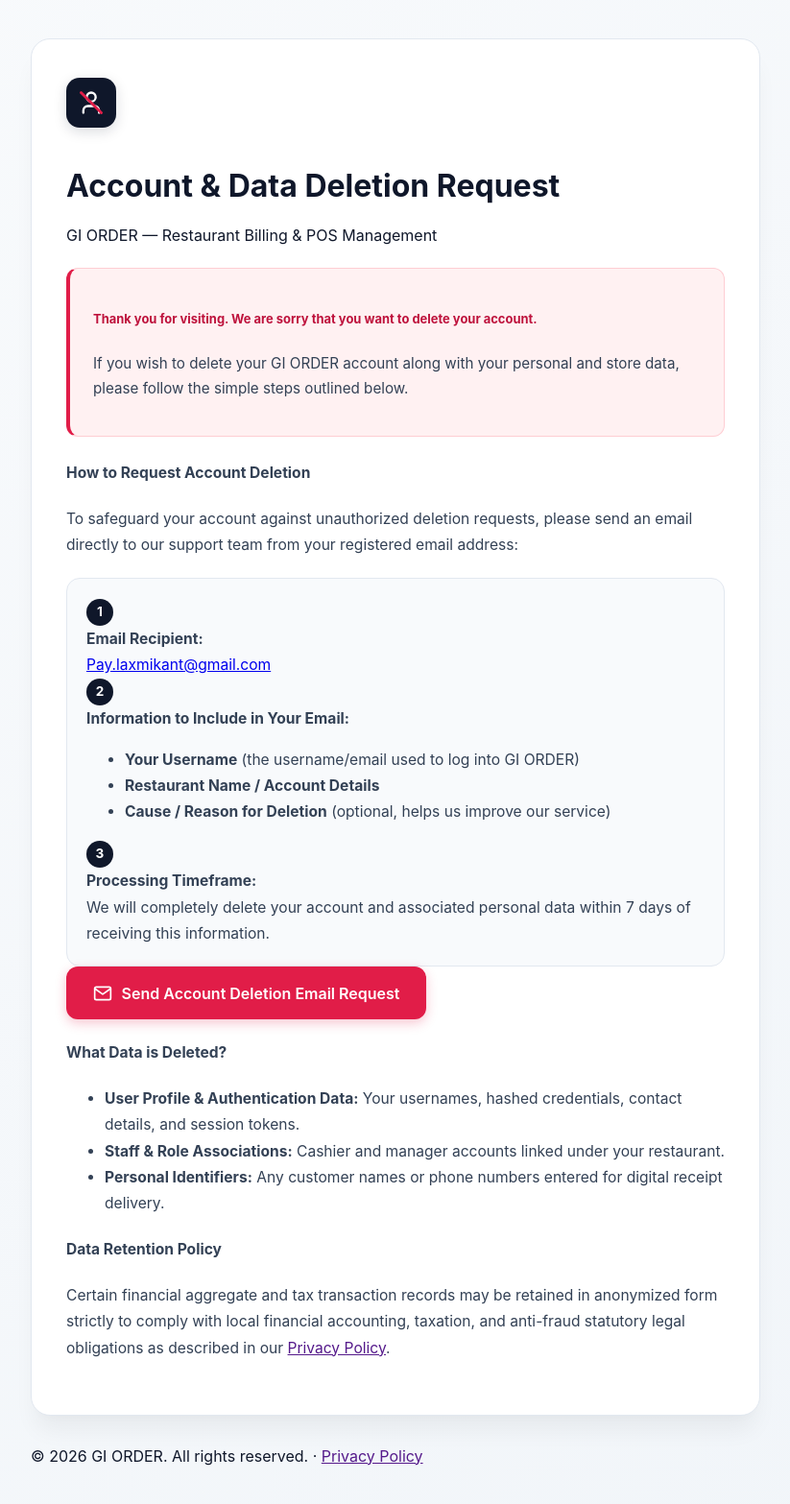
After one commit to Genziitian/dinner, a PHP site: template views/legal/delete_account.php in a window 1280 px wide. The commit adds this page. Shown: the whole page at 96% size, without its empty margins (228-1051 px from the left). Run offline with PHP 8.4, Linux system fonts and the light colour scheme; the template is opened without the code that fills it, so the values that code supplies are empty.

Commit message:
feat(legal): add account and data deletion request page at /delectac for Play Store compliance

```diff
--- /dev/null
+++ b/views/legal/delete_account.php
@@ -0,0 +1,214 @@
+<?php
+/**
+ * Account & Data Deletion Request Page
+ * GI ORDER - Restaurant Billing & Order Management System
+ */
+declare(strict_types=1);
+?>
+<!DOCTYPE html>
+<html lang="en">
+<head>
+    <meta charset="UTF-8">
+    <meta name="viewport" content="width=device-width, initial-scale=1.0, maximum-scale=1.0, user-scalable=no">
+    <meta name="theme-color" content="#0f172a">
+    <meta name="robots" content="noindex, nofollow">
+    <link rel="icon" type="image/svg+xml" href="<?= asset('icons/icon.svg') ?>">
+    <title>Delete Account & Data Deletion · GI ORDER</title>
+    <link rel="stylesheet" href="<?= asset('css/bootstrap.min.css') ?>">
+    <link rel="stylesheet" href="<?= asset('css/app.css') ?>">
+    <style>
+        body {
+            background: linear-gradient(135deg, #f8fafc 0%, #f1f5f9 100%);
+            min-height: 100vh;
+            font-family: -apple-system, BlinkMacSystemFont, "Segoe UI", Roboto, "Inter", sans-serif;
+            color: #0f172a;
+            margin: 0;
+            padding: 2.5rem 1.25rem;
+        }
+        .legal-container {
+            width: 100%;
+            max-width: 760px;
+            margin: 0 auto;
+        }
+        .legal-card {
+            background: #ffffff;
+            border: 1px solid #e2e8f0;
+            border-radius: 1.25rem;
+            box-shadow: 0 20px 25px -5px rgba(0, 0, 0, 0.05), 0 8px 10px -6px rgba(0, 0, 0, 0.02);
+            padding: 2.5rem 2.25rem;
+            margin-bottom: 2rem;
+        }
+        @media (max-width: 576px) {
+            .legal-card {
+                padding: 1.75rem 1.25rem;
+            }
+        }
+        .app-logo-badge {
+            width: 52px;
+            height: 52px;
+            background: #0f172a;
+            color: #ffffff;
+            border-radius: 14px;
+            display: inline-flex;
+            align-items: center;
+            justify-content: center;
+            box-shadow: 0 4px 14px rgba(15, 23, 42, 0.15);
+            margin-bottom: 1.25rem;
+        }
+        .app-logo-badge svg {
+            width: 28px;
+            height: 28px;
+            fill: none;
+            stroke: currentColor;
+            stroke-width: 2;
+            stroke-linecap: round;
+            stroke-linejoin: round;
+        }
+        .content-box {
+            font-size: 0.975rem;
+            line-height: 1.75;
+            color: #334155;
+        }
+        .highlight-notice {
+            background-color: #fff1f2;
+            border: 1px solid #fecdd3;
+            border-left: 4px solid #e11d48;
+            border-radius: 0.75rem;
+            padding: 1.25rem 1.5rem;
+            margin: 1.5rem 0;
+        }
+        .step-badge {
+            display: inline-flex;
+            align-items: center;
+            justify-content: center;
+            width: 28px;
+            height: 28px;
+            background: #0f172a;
+            color: #ffffff;
+            border-radius: 50%;
+            font-size: 0.85rem;
+            font-weight: 700;
+            margin-right: 0.6rem;
+        }
+        .btn-email-action {
+            display: inline-flex;
+            align-items: center;
+            justify-content: center;
+            gap: 0.6rem;
+            background: #e11d48;
+            color: #ffffff;
+            font-weight: 600;
+            font-size: 1rem;
+            padding: 0.85rem 1.75rem;
+            border-radius: 0.75rem;
+            text-decoration: none;
+            box-shadow: 0 4px 12px rgba(225, 29, 72, 0.25);
+            transition: all 0.2s ease;
+        }
+        .btn-email-action:hover {
+            background: #be123c;
+            color: #ffffff;
+            transform: translateY(-1px);
+            box-shadow: 0 6px 16px rgba(225, 29, 72, 0.35);
+        }
+        .info-card {
+            background: #f8fafc;
+            border: 1px solid #e2e8f0;
+            border-radius: 0.875rem;
+            padding: 1.25rem;
+            margin-top: 1.25rem;
+        }
+    </style>
+</head>
+<body>
+
+<div class="legal-container">
+    <div class="legal-card">
+        <div class="text-center mb-4">
+            <div class="app-logo-badge">
+                <svg viewBox="0 0 24 24">
+                    <path d="M19 21v-2a4 4 0 0 0-4-4H9a4 4 0 0 0-4 4v2"></path>
+                    <circle cx="12" cy="7" r="4"></circle>
+                    <line x1="3" y1="3" x2="21" y2="21" stroke="#e11d48" stroke-width="2.5"></line>
+                </svg>
+            </div>
+            <h1 class="h3 fw-bold text-dark mb-1">Account & Data Deletion Request</h1>
+            <p class="text-muted small">GI ORDER — Restaurant Billing & POS Management</p>
+        </div>
+
+        <div class="content-box">
+            <div class="highlight-notice">
+                <h5 class="fw-bold text-danger mb-2" style="color: #be123c !important;">
+                    Thank you for visiting. We are sorry that you want to delete your account.
+                </h5>
+                <p class="mb-0 text-secondary" style="font-size: 0.95rem;">
+                    If you wish to delete your GI ORDER account along with your personal and store data, please follow the simple steps outlined below.
+                </p>
+            </div>
+
+            <h4 class="fw-bold text-dark mt-4 mb-3">How to Request Account Deletion</h4>
+            <p>
+                To safeguard your account against unauthorized deletion requests, please send an email directly to our support team from your registered email address:
+            </p>
+
+            <div class="info-card">
+                <div class="d-flex align-items-start mb-3">
+                    <span class="step-badge">1</span>
+                    <div>
+                        <strong>Email Recipient:</strong><br>
+                        <a href="mailto:Pay.laxmikant@gmail.com" class="fw-semibold text-primary">Pay.laxmikant@gmail.com</a>
+                    </div>
+                </div>
+
+                <div class="d-flex align-items-start mb-3">
+                    <span class="step-badge">2</span>
+                    <div>
+                        <strong>Information to Include in Your Email:</strong>
+                        <ul class="mt-2 mb-0 ps-3">
+                            <li><strong>Your Username</strong> (the username/email used to log into GI ORDER)</li>
+                            <li><strong>Restaurant Name / Account Details</strong></li>
+                            <li><strong>Cause / Reason for Deletion</strong> (optional, helps us improve our service)</li>
+                        </ul>
+                    </div>
+                </div>
+
+                <div class="d-flex align-items-start">
+                    <span class="step-badge">3</span>
+                    <div>
+                        <strong>Processing Timeframe:</strong><br>
+                        <span class="text-dark fw-semibold">We will completely delete your account and associated personal data within 7 days of receiving this information.</span>
+                    </div>
+                </div>
+            </div>
+
+            <div class="text-center my-4">
+                <a href="mailto:Pay.laxmikant@gmail.com?subject=Account%20Deletion%20Request%20-%20GI%20ORDER&body=Hello%20GI%20ORDER%20Team,%0A%0AThank%20you%20for%20your%20service.%20I%20would%20like%20to%20request%20the%20permanent%20deletion%20of%20my%20account%20and%20associated%20data.%0A%0AMy%20Account%20Details:%0A-%20Username%20/%20Registered%20Email:%20%0A-%20Restaurant%20Name:%20%0A-%20Reason%20for%20Deletion:%20%0A%0APlease%20confirm%20once%20the%20data%20deletion%20is%20completed.%0A%0AThank%20you." class="btn-email-action">
+                    <svg width="20" height="20" viewBox="0 0 24 24" fill="none" stroke="currentColor" stroke-width="2" stroke-linecap="round" stroke-linejoin="round">
+                        <path d="M4 4h16c1.1 0 2 .9 2 2v12c0 1.1-.9 2-2 2H4c-1.1 0-2-.9-2-2V6c0-1.1.9-2 2-2z"></path>
+                        <polyline points="22,6 12,13 2,6"></polyline>
+                    </svg>
+                    Send Account Deletion Email Request
+                </a>
+            </div>
+
+            <h4 class="fw-bold text-dark mt-4 mb-2">What Data is Deleted?</h4>
+            <ul class="ps-3">
+                <li><strong>User Profile & Authentication Data:</strong> Your usernames, hashed credentials, contact details, and session tokens.</li>
+                <li><strong>Staff & Role Associations:</strong> Cashier and manager accounts linked under your restaurant.</li>
+                <li><strong>Personal Identifiers:</strong> Any customer names or phone numbers entered for digital receipt delivery.</li>
+            </ul>
+
+            <h4 class="fw-bold text-dark mt-4 mb-2">Data Retention Policy</h4>
+            <p class="text-muted small">
+                Certain financial aggregate and tax transaction records may be retained in anonymized form strictly to comply with local financial accounting, taxation, and anti-fraud statutory legal obligations as described in our <a href="<?= url('privacy-policy') ?>">Privacy Policy</a>.
+            </p>
+        </div>
+    </div>
+
+    <div class="text-center text-muted small pb-4">
+        &copy; <?= date('Y') ?> GI ORDER. All rights reserved. · <a href="<?= url('privacy-policy') ?>" class="text-muted text-decoration-none">Privacy Policy</a>
+    </div>
+</div>
+
+</body>
+</html>
```
Also changed, not shown: public/index.php (+7 -0 lines).
